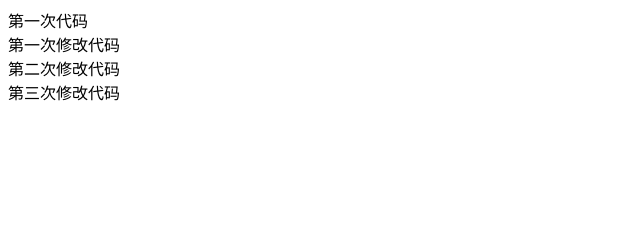
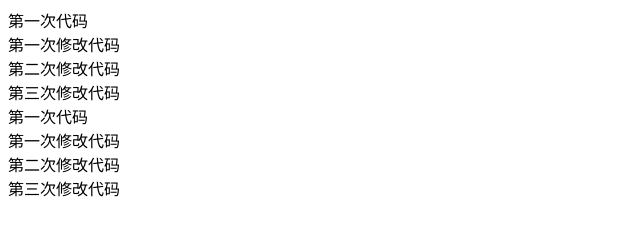
Before and after one commit to Chacked/LeTao, a plain HTML site: page index.html in a window 1280 px wide. Shown: the whole page, without its empty margins (0-640 px from the left). Drawn offline with Linux system fonts and the light colour scheme.

Commit message:
第三次

```diff
--- a/index.html
+++ b/index.html
@@ -10,5 +10,10 @@
 	<div>第二次修改代码</div>
 	<div>第三次修改代码</div>
 
+	<div>第一次代码</div>
+	<div>第一次修改代码</div>
+	<div>第二次修改代码</div>
+	<div>第三次修改代码</div>
+
 </body>
 </html>
```
